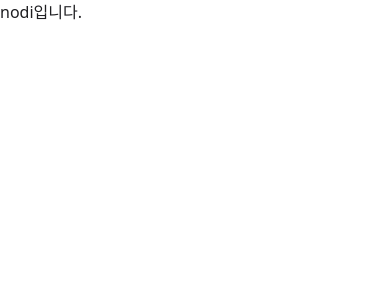
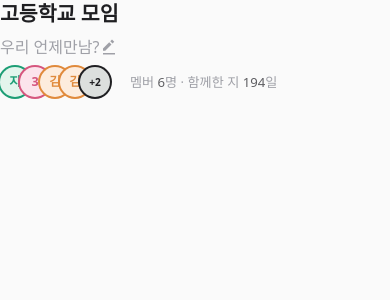
Before and after one commit to chaemin58/Nodi, a Next.js app: page / in a window 390 px wide. Shown: the top 300 px of the page. Built offline with nearby package versions, Linux system fonts and the light colour scheme; a web font is replaced by a local one.

Commit message:
feat: nodi 상세페이지 헤더 작업 - 반응형 구현 완료

```diff
--- a/src/app/page.tsx
+++ b/src/app/page.tsx
@@ -1,3 +1,20 @@
+import { NodiDetailHeader } from "@/components/nodi-detail/NodiDetailHeader";
+
 export default function Home() {
-  return <div>nodi입니다.</div>;
+  return (
+    <NodiDetailHeader
+      nodiTitle="고등학교 모임"
+      statusMessage="우리 언제만남?"
+      members={[
+        { name: "지훈" },
+        { name: "34" },
+        { name: "김성진" },
+        { name: "김성진" },
+        { name: "tlqkf" },
+        { name: "hi" },
+      ]}
+      startDate={new Date("2026-01-01")}
+      headCount={6}
+    />
+  );
 }
--- /dev/null
+++ b/src/components/nodi-detail/NodiDescription.tsx
@@ -0,0 +1,17 @@
+import { getDaysSince } from "@/utils/date";
+
+interface NodiDiscriptionProps {
+  headCount: number;
+  startDate: Date;
+}
+
+export function NodiDiscription({ headCount, startDate }: NodiDiscriptionProps) {
+  const daysSinceStart = getDaysSince(startDate);
+
+  return (
+    <div className="text-sm text-text-placeholder">
+      멤버 <span className="text-text-secondary">{headCount}</span>명 · 함께한 지{" "}
+      <span className="text-text-secondary">{daysSinceStart}</span>일
+    </div>
+  );
+}
--- /dev/null
+++ b/src/components/nodi-detail/NodiDetailHeader.tsx
@@ -0,0 +1,38 @@
+import Edit from "@/assets/icon_edit.svg";
+import { AvatarGroup, AvatarGroupMember } from "../avatar";
+import { NodiDiscription } from "./NodiDescription";
+
+interface NodiDetailHeaderProps {
+  nodiTitle: string;
+  statusMessage?: string;
+  members: AvatarGroupMember[];
+  headCount: number;
+  startDate: Date;
+}
+
+export function NodiDetailHeader({
+  nodiTitle,
+  statusMessage,
+  members,
+  headCount,
+  startDate,
+}: NodiDetailHeaderProps) {
+  return (
+    <div className="flex flex-col gap-2 lg:border-border-default w-full lg:py-8 lg:pl-8 lg:border lg:rounded-[29px] lg:bg-white">
+      <div className="text-text-primary text-2xl font-semibold lg:text-[28px] lg:font-bold">
+        {nodiTitle}
+      </div>
+      <div className="flex gap-1">
+        <div className="text-text-placeholder lg:text-sm">{statusMessage}</div>
+        <Edit className="w-3 fill-text-placeholder cursor-pointer" />
+      </div>
+      <div className="hidden lg:flex">
+        <AvatarGroup members={members} size={25} />
+      </div>
+      <div className="lg:hidden flex gap-5 items-center">
+        <AvatarGroup members={members} size={30} />
+        <NodiDiscription headCount={headCount} startDate={startDate} />
+      </div>
+    </div>
+  );
+}
--- a/src/styles/tokens.css
+++ b/src/styles/tokens.css
@@ -12,6 +12,7 @@
   --color-white: #ffffff;
   --color-black: #000000;
 
+  --color-gray-fafafa: #fafafa;
   --color-gray-25: #f8f8f8;
   --color-gray-50: #edeef2;
   --color-gray-100: #e0e0e5;
@@ -49,7 +50,7 @@
 
   /* 시멘틱 */
 
-  --color-bg: var(--color-white);
+  --color-bg: var(--color-gray-fafafa);
   --color-bg-surface: var(--color-gray-50);
   --color-bg-footer: var(--color-gray-100);
   --color-border-default: var(--color-gray-100);
--- /dev/null
+++ b/src/utils/date.ts
@@ -0,0 +1,9 @@
+/** 특정 날짜로부터 오늘까지 며칠 지났는지 계산 (당일 = 1일) */
+export function getDaysSince(startDate: Date): number {
+  const start = new Date(startDate.getFullYear(), startDate.getMonth(), startDate.getDate());
+  const today = new Date();
+  const now = new Date(today.getFullYear(), today.getMonth(), today.getDate());
+
+  const MS_PER_DAY = 1000 * 60 * 60 * 24;
+  return Math.floor((now.getTime() - start.getTime()) / MS_PER_DAY) + 1;
+}
```
Also changed, not shown: src/assets/icon_edit.svg (added).
